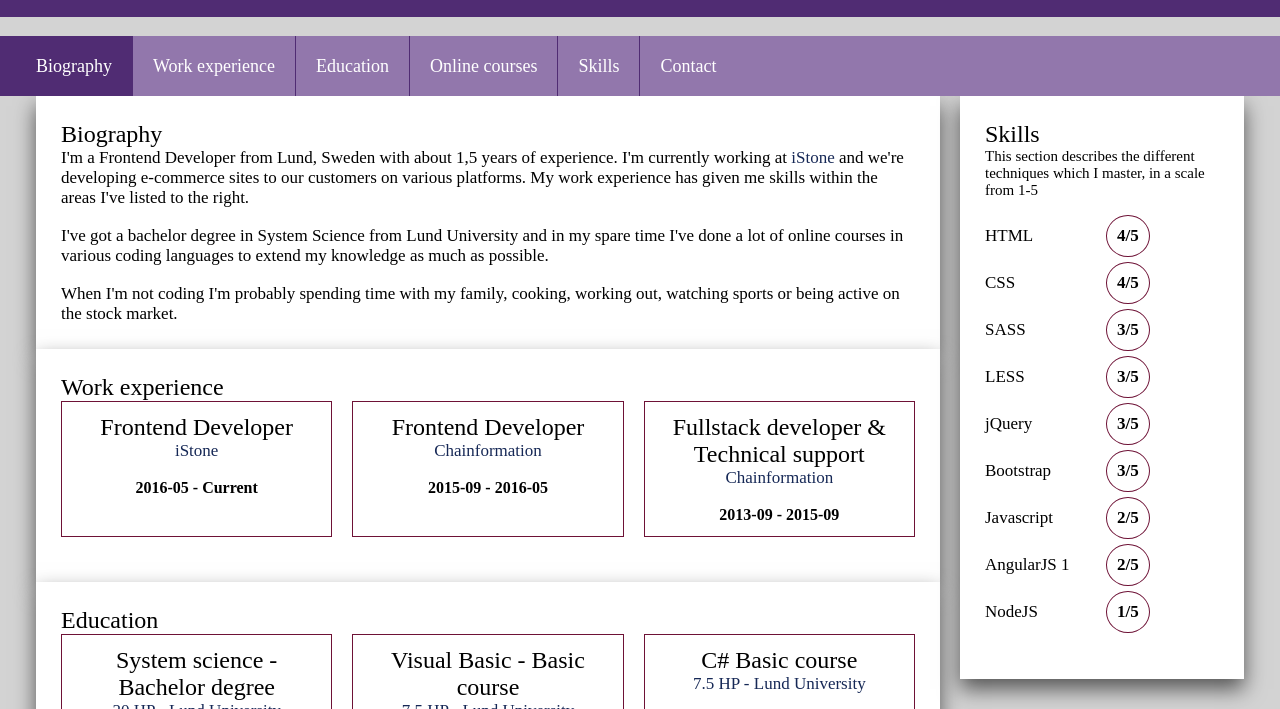
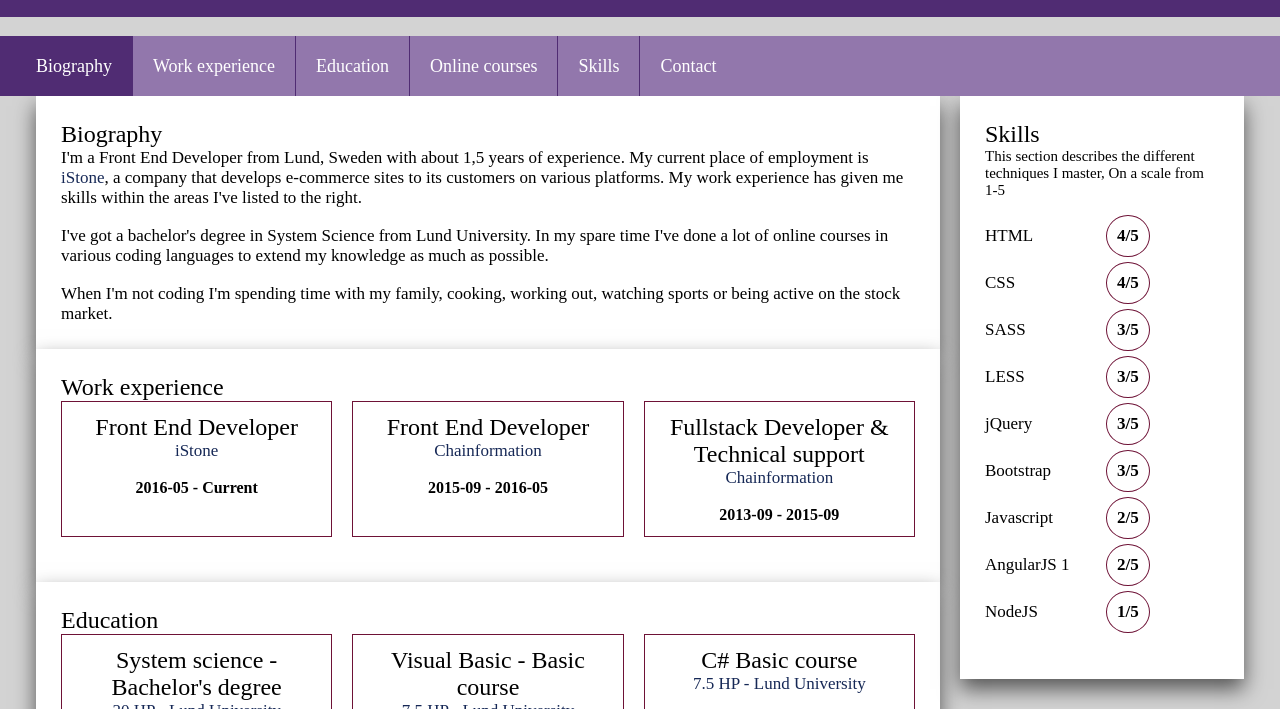
Before and after one commit to Brynskog/online-cv, a website: page deploy/index.html in a window 1280 px wide. Shown: the part 77-786 px from the top of the page. Drawn offline with nearby package versions, Linux system fonts and the light colour scheme; a web font is replaced by a local one.

Commit message:
commit v1.1

```diff
--- a/deploy/index.html
+++ b/deploy/index.html
@@ -34,17 +34,18 @@
 
 	<h2 class="header-medium">Biography</h2>
 	<p class="text-big">
-		I'm a Frontend Developer from Lund, Sweden with about 1,5 years of experience. I'm currently working at <a class="links" href="http://www.istone.com">iStone</a>
-		and we're developing e-commerce sites to our customers on various platforms. My work experience has given me skills within the areas I've listed to the right.
+		I'm a Front End Developer from Lund, Sweden with about 1,5 years of experience. My current place of employment is  <a class="links" href="http://www.istone.com">iStone</a>,
+		a company that develops e-commerce sites to its customers on various platforms.
+		My work experience has given me skills within the areas I've listed to the right.
 	</p>
 	<br/>
 	<p class="text-big">
-		I've got a bachelor degree in System Science from Lund University and in my spare time I've done a lot of
+		I've got a bachelor's degree in System Science from Lund University. In my spare time I've done a lot of
 		online courses in various coding languages to extend my knowledge as much as possible.
 	</p>
 	<br/>
 	<p class="text-big">
-		When I'm not coding I'm probably spending time with my family, cooking, working out, watching sports or being active on the stock market.
+		When I'm not coding I'm spending time with my family, cooking, working out, watching sports or being active on the stock market.
 	</p>
 </article>
 	<article class="article js-work-exp">
@@ -53,7 +54,7 @@
 
 	<ul class="work-exp">
 		<li class="work-exp__card">
-			<h2 class="header-medium">Frontend Developer</h2>
+			<h2 class="header-medium">Front End Developer</h2>
 			<a href="http://www.istone.com" class="text-big">iStone</a>
 			<br/>
 			<br/>
@@ -64,7 +65,7 @@
 			</strong>
 		</li>
 		<li class="work-exp__card">
-			<h2 class="header-medium">Frontend Developer</h2>
+			<h2 class="header-medium">Front End Developer</h2>
 			<a href="http://www.chainformation.com" class="text-big">Chainformation</a>
 			<br/>
 			<br/>
@@ -75,7 +76,7 @@
 			</strong>
 		</li>
 		<li class="work-exp__card">
-			<h2 class="header-medium">Fullstack developer & Technical support</h2>
+			<h2 class="header-medium">Fullstack Developer & Technical support</h2>
 			<a href="http://www.chainformation.com" class="text-big">Chainformation</a>
 			<br/>
 			<br/>
@@ -91,7 +92,7 @@
 	<h2 class="header-medium">Education</h2>
 	<ul class="work-exp">
 		<li class="work-exp__card">
-			<h2 class="header-medium">System science - Bachelor degree</h2>
+			<h2 class="header-medium">System science - Bachelor's degree</h2>
 			<a href="http://www.istone.com" class="text-big">30 HP - Lund University</a>
 			<br/>
 			<br/>
@@ -207,7 +208,7 @@
 <aside class="aside">
 	<article class="article js-skills">
 	<h2 class="header-medium">Skills</h2>
-	<p class="normal-text">This section describes the different techniques which I master, in a scale from 1-5</p>
+	<p class="normal-text">This section describes the different techniques I master, On a scale from 1-5</p>
 	<dl class="skills-list">
 		<dt class="skills-list__skill text-big">HTML</dt>
 		<dd class="skills-list__grade text-big">4/5</dd>
--- a/source/sass/components/icons.scss
+++ b/source/sass/components/icons.scss
@@ -1,11 +1,11 @@
 @font-face {
   font-family: 'fontello';
-  src: url('../../deploy/assets/fonts/fontello.eot?53427700');
-  src: url('../../deploy/assets/fonts/fontello.eot?53427700#iefix') format('embedded-opentype'),
-  url('../../deploy/assets/fonts/fontello.woff2?53427700') format('woff2'),
-  url('../../deploy/assets/fonts/fontello.woff?53427700') format('woff'),
-  url('../../deploy/assets/fonts/fontello.ttf?53427700') format('truetype'),
-  url('../../deploy/assets/fonts/fontello.svg?53427700#fontello') format('svg');
+  src: url('../assets/fonts/fontello.eot?53427700');
+  src: url('../assets/fonts/fontello.eot?53427700#iefix') format('embedded-opentype'),
+  url('../assets/fonts/fontello.woff2?53427700') format('woff2'),
+  url('../assets/fonts/fontello.woff?53427700') format('woff'),
+  url('../assets/fonts/fontello.ttf?53427700') format('truetype'),
+  url('../assets/fonts/fontello.svg?53427700#fontello') format('svg');
   font-weight: normal;
   font-style: normal;
 }
```
Also changed, not shown: source/html/components/biography.html (+5 -4 lines), source/html/components/education.html (+1 -1 lines), source/html/components/skills.html (+1 -1 lines), source/html/components/work-experience.html (+3 -3 lines), deploy/css/main.css.
